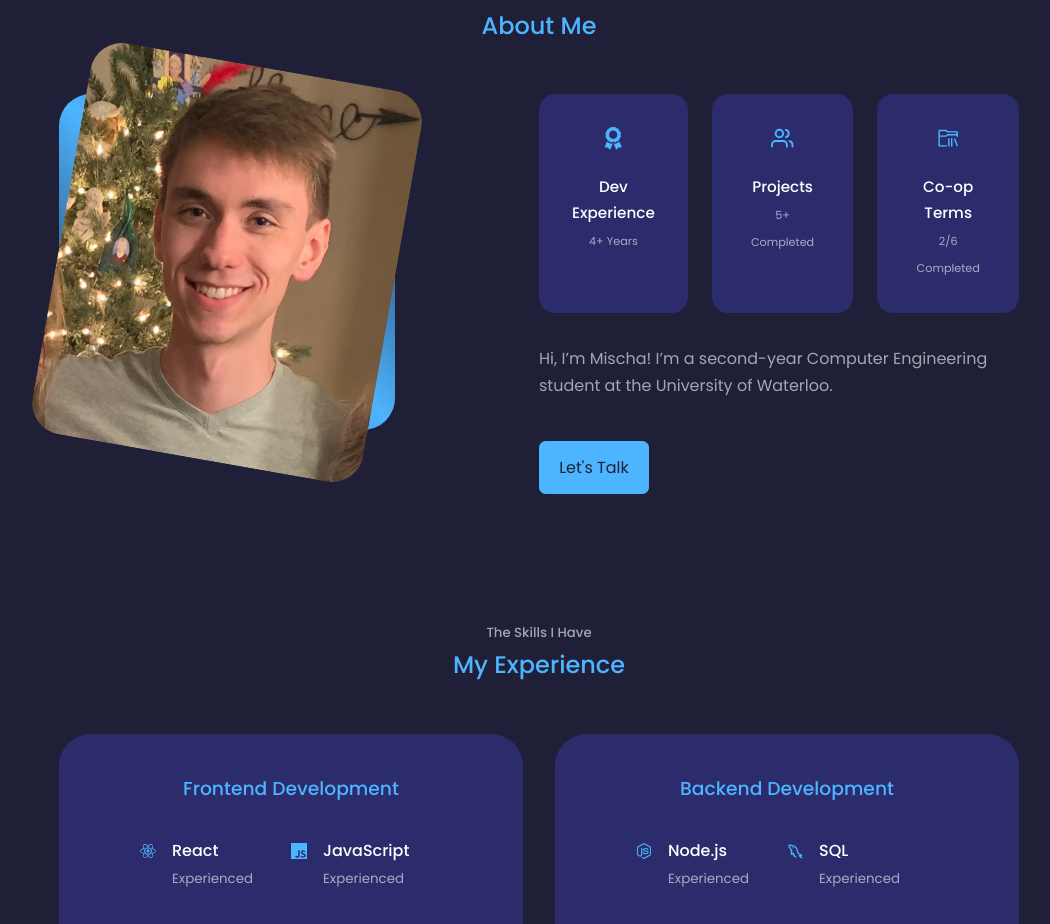
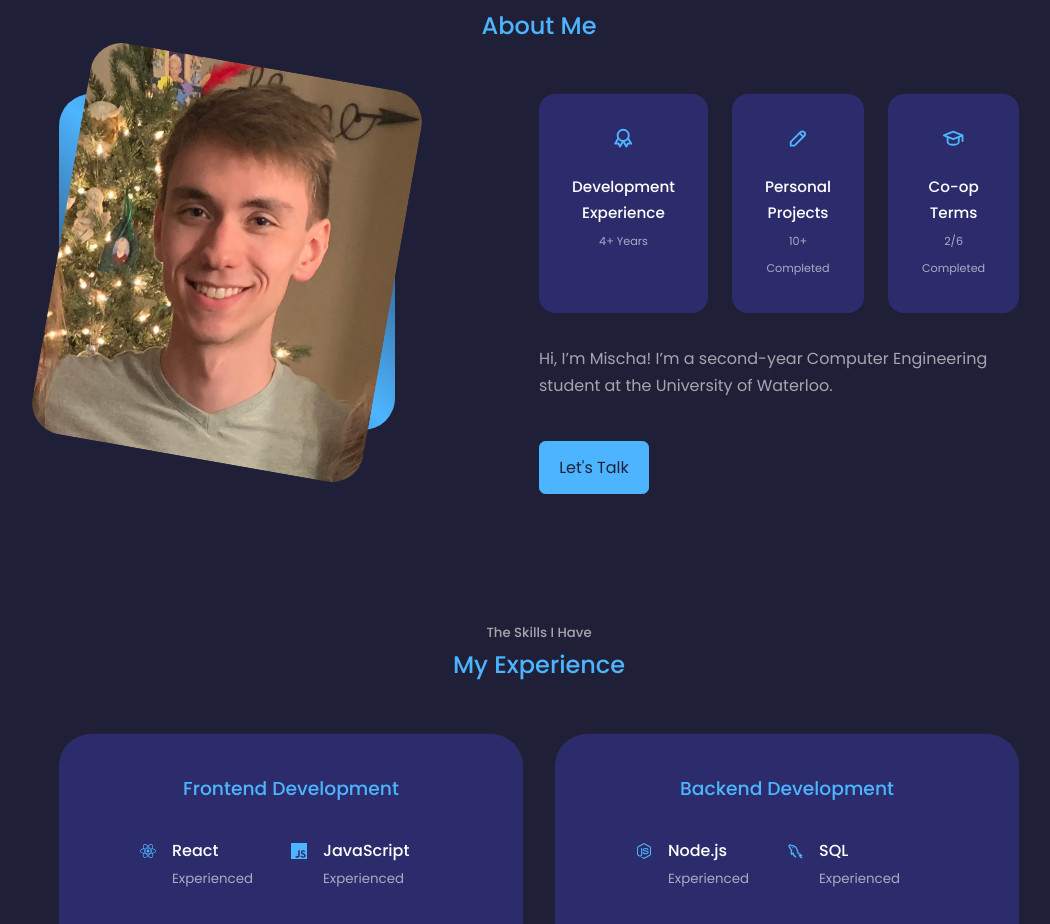
Before and after one commit to Mischa-Lamoureux/personal-portfolio, a React (Create React App) app: page / in a window 1280 px wide. Shown: the part 865-1789 px from the top of the page, without its empty margins (101-1151 px from the left). Built offline with nearby package versions, Linux system fonts and the light colour scheme.

Commit message:
Updated about icons + text

```diff
--- a/src/components/about/About.jsx
+++ b/src/components/about/About.jsx
@@ -1,9 +1,7 @@
 import React from "react";
 import "./about.css";
 import MISCHA from "../../assets/mischa-lamoureux-about.jpeg";
-import { FaAward } from "react-icons/fa";
-import { FiUsers } from "react-icons/fi";
-import { VscFolderLibrary } from "react-icons/vsc";
+import { TbAward, TbPencil, TbSchool } from "react-icons/tb";
 
 const About = () => {
   return (
@@ -20,19 +18,19 @@ const About = () => {
         <div className="about__content">
           <div className="about__cards">
             <article className="about__card">
-              <FaAward className="about__icon" />
-              <h5>Dev Experience</h5>
+              <TbAward className="about__icon" />
+              <h5>Development Experience</h5>
               <small>4+ Years</small>
             </article>
 
             <article className="about__card">
-              <FiUsers className="about__icon" />
-              <h5>Projects</h5>
-              <small>5+ Completed</small>
+              <TbPencil className="about__icon" />
+              <h5>Personal Projects</h5>
+              <small>10+ Completed</small>
             </article>
 
             <article className="about__card">
-              <VscFolderLibrary className="about__icon" />
+              <TbSchool className="about__icon" />
               <h5>Co-op Terms</h5>
               <small>2/6 Completed</small>
             </article>
```
